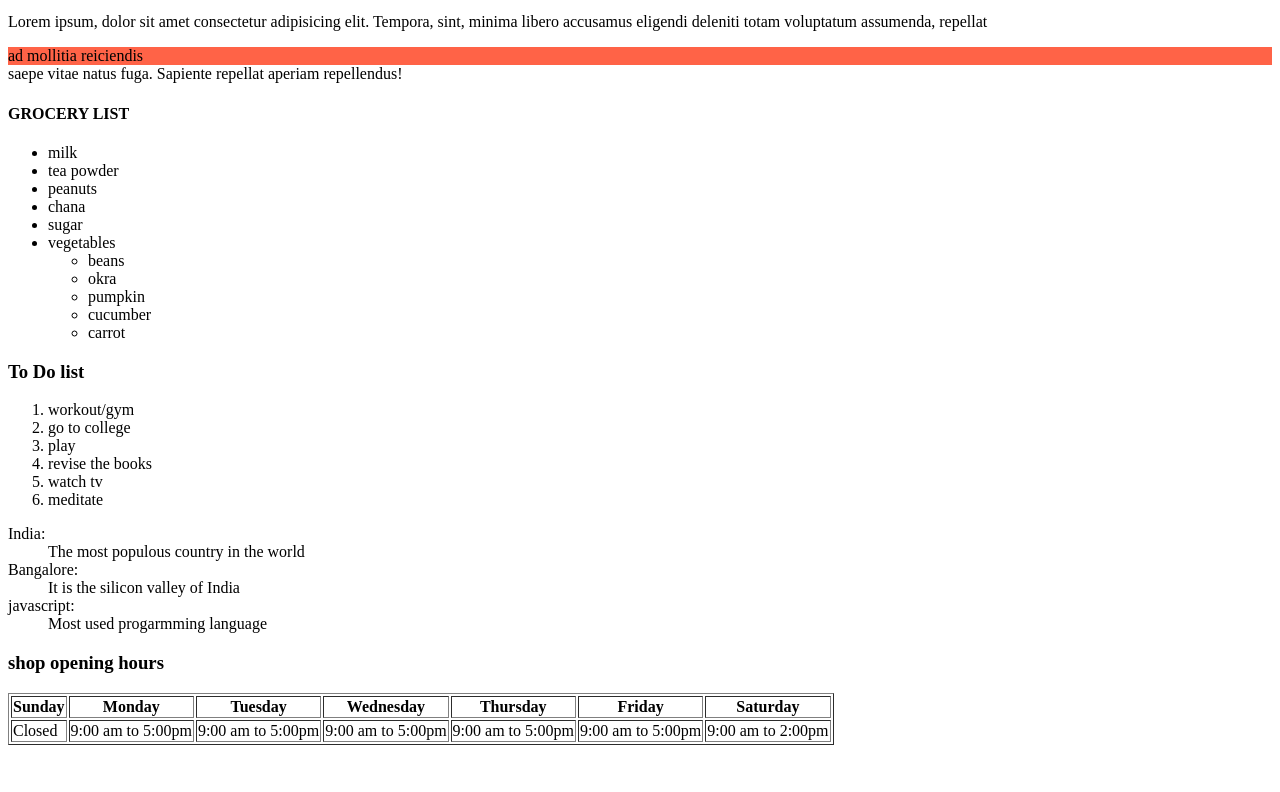
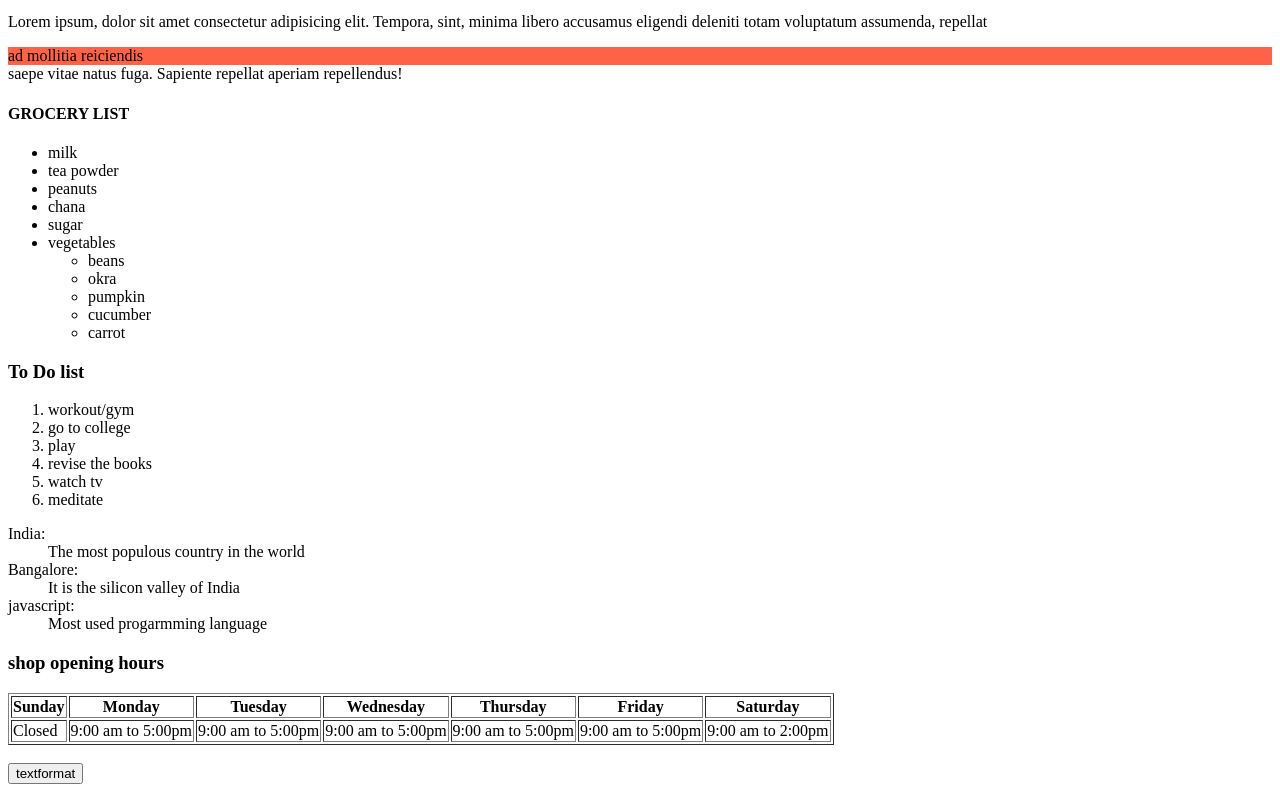
Before and after one commit to avinashpitti/html5, a plain HTML site: page index.html in a window 1280 px wide. Shown: the part 2152-2944 px from the top of the page. Before the commit the page ends 2905 px from the top, so only its background shows below. Drawn offline with Linux system fonts and the light colour scheme.

Commit message:
added button

```diff
--- a/index.html
+++ b/index.html
@@ -161,8 +161,10 @@
     </tr>
 </table>
 
-
-
+<br>
+<a href="text_formating.html" target="_blank" style="background-color: aliceblue";  >
+    <button >textformat</button>
+</a>
 
 
 
```
